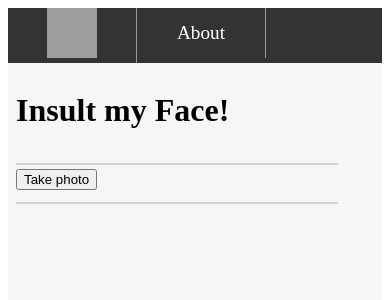
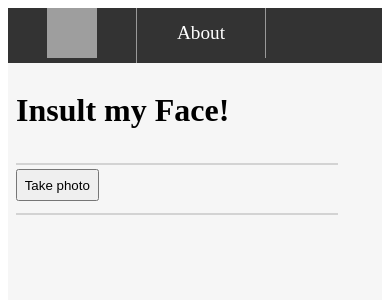
Before and after one commit to angularsen/Insultor, a React app in the folder Insultor.JS/: page /#/ in a window 390 px wide. Shown: the top 300 px of the page. Built offline with nearby package versions, Linux system fonts and the light colour scheme; no server answers; grey boxes are pictures that could not be loaded; the HTML template or start-up script is replaced by a standard one.

Commit message:
Make layout mobile first

```diff
--- a/Insultor.JS/src/Home.js
+++ b/Insultor.JS/src/Home.js
@@ -22,7 +22,6 @@ class Component extends React.Component
     this.video = undefined;
     this.canvas = undefined;
     this.photo = undefined;
-    this.startButton = undefined;
 
     this.state = {
       videoSrc: undefined,
@@ -53,7 +52,7 @@ class Component extends React.Component
           <video style={{border: '1px solid lightgrey'}} id="video" ref={this.initVideo} width={width} height={height}>Video stream not available.</video>
         </div>
         <div>
-          <button id="startbutton" onClick={ev => this._onStartButtonClick(ev)}>Take photo</button>
+          <button style={{padding: '.5em'}} onClick={ev => this._onStartButtonClick(ev)}>Take photo</button>
         </div>
         <canvas style={{border: '1px solid lightgrey'}} id="canvas" ref={this.initCanvas} width={width} height={height}>
         </canvas>
```
Also changed, not shown: 3 other files (tests, documents, lock files or other folders).
